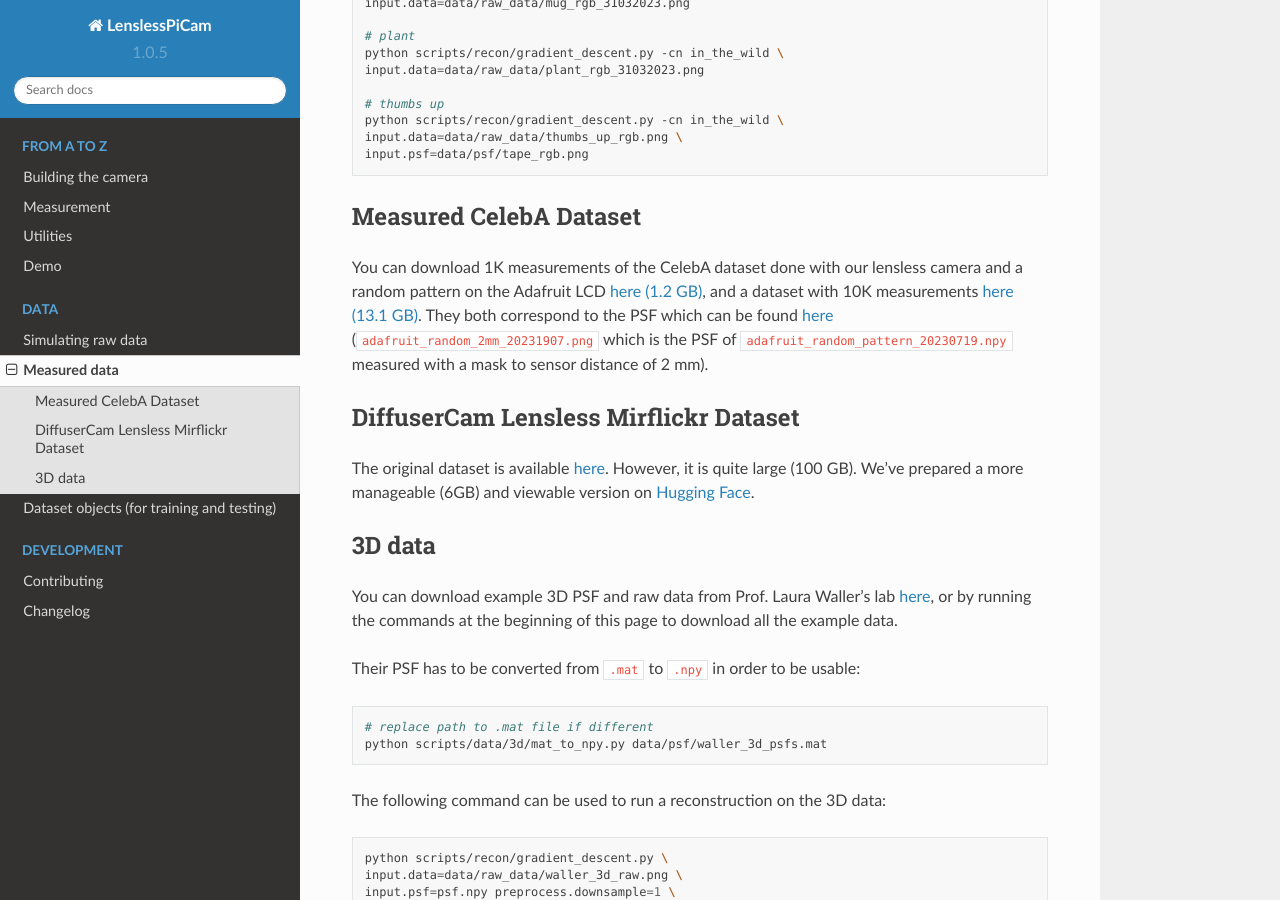
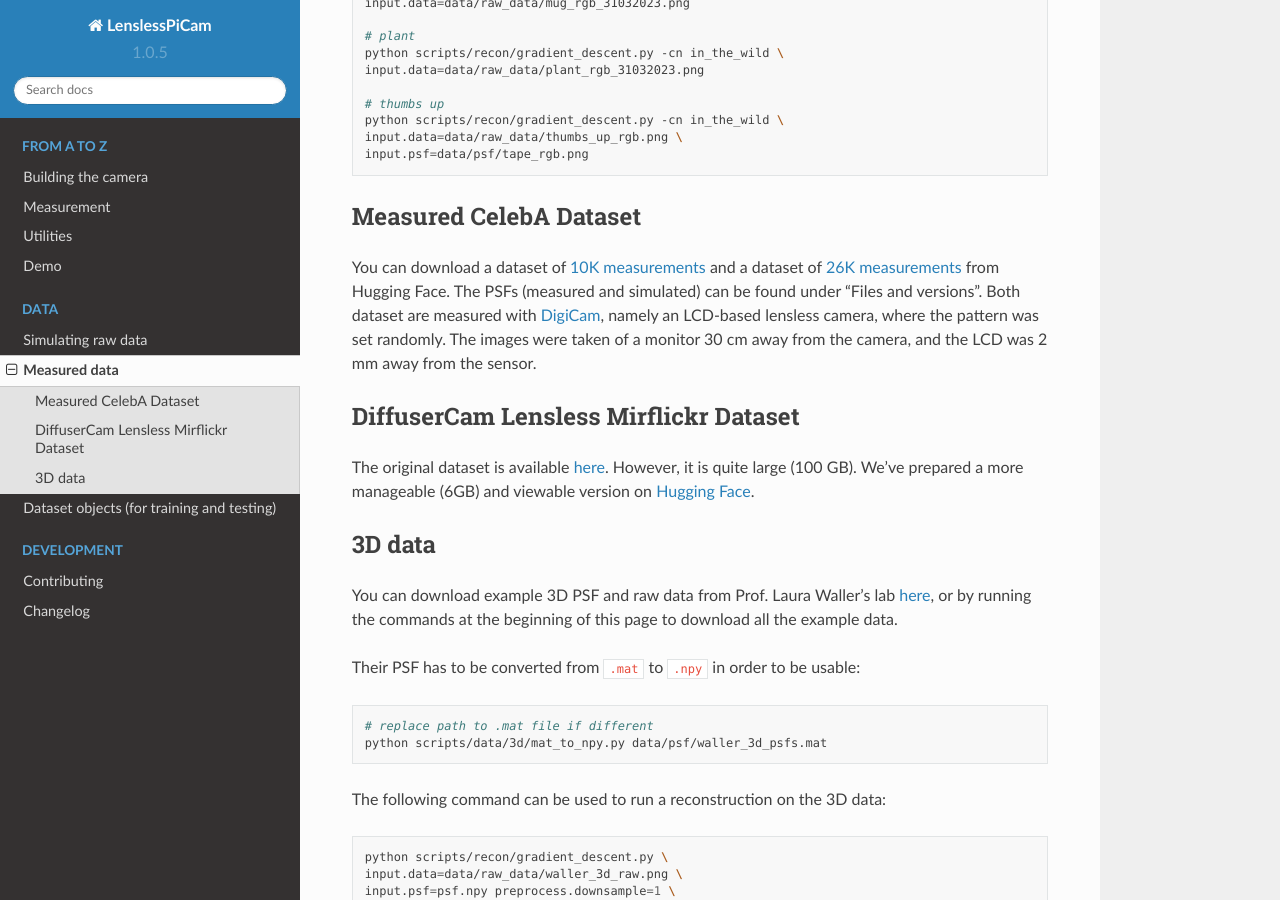
Before and after one commit to LCAV/LenslessPiCam, a Sphinx documentation site: the page built from docs/source/data.rst, in a window 1280 px wide and 900 px high, scrolled down 590 px. Built offline with Sphinx 7.4.7 and the Read the Docs theme 2.0.0, drawn with Linux system fonts in a browser that asks for light colours.

Commit message:
Update documentation.

```diff
--- a/docs/source/data.rst
+++ b/docs/source/data.rst
@@ -42,15 +42,12 @@ use the correct PSF file for the data you're using!
 Measured CelebA Dataset
 -----------------------
 
-You can download 1K measurements of the CelebA dataset done with
-our lensless camera and a random pattern on the Adafruit LCD
-`here (1.2 GB) <https://drive.switch.ch/index.php/s/m89D1tFEfktQueS>`__,
-and a dataset with 10K measurements
-`here (13.1 GB) <https://drive.switch.ch/index.php/s/9NNGCJs3DoBDGlY>`__.
-They both correspond to the PSF which can be found `here <https://drive.switch.ch/index.php/s/NdgHlcDeHVDH5ww?path=%2Fpsf>`__
-(``adafruit_random_2mm_20231907.png`` which is the PSF of
-``adafruit_random_pattern_20230719.npy`` measured with a mask to sensor
-distance of 2 mm).
+You can download a dataset of `10K measurements <https://huggingface.co/datasets/bezzam/DigiCam-CelebA-10K>`__
+and a dataset of `26K measurements <https://huggingface.co/datasets/bezzam/DigiCam-CelebA-26K>`__
+from Hugging Face. The PSFs (measured and simulated) can be found under "Files and versions".
+Both dataset are measured with `DigiCam <https://opg.optica.org/abstract.cfm?uri=pcAOP-2023-JTu4A.45>`__,
+namely an LCD-based lensless camera, where the pattern was set randomly. The images were taken of
+a monitor 30 cm away from the camera, and the LCD was 2 mm away from the sensor.
 
 
 DiffuserCam Lensless Mirflickr Dataset
```
